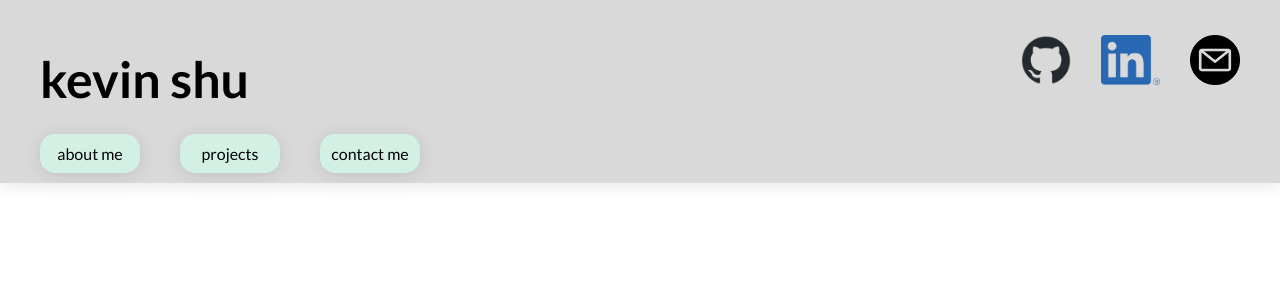
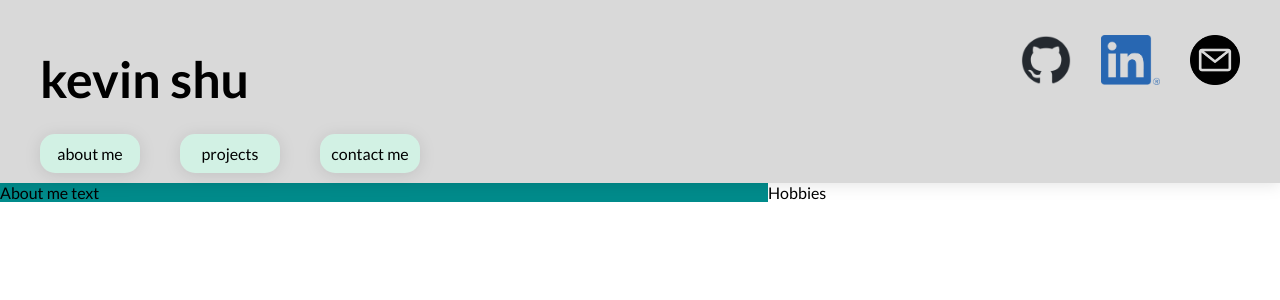
Before and after one commit to kyshu11027/portfolio, a React (Vite) app: page / in a window 1280 px wide. Shown: the top 300 px of the page. Built offline with nearby package versions, Linux system fonts and the light colour scheme.

Commit message:
starting about me body

```diff
--- a/src/App.jsx
+++ b/src/App.jsx
@@ -1,6 +1,5 @@
 import { useState } from "react";
-import reactLogo from "./assets/react.svg";
-import viteLogo from "/vite.svg";
+import AboutMe from "./components/AboutMe";
 import Navbar from "./components/Navbar";
 import "./App.css";
 
@@ -10,6 +9,7 @@ function App() {
   return (
     <>
       <Navbar />
+      <AboutMe />
     </>
   );
 }
--- /dev/null
+++ b/src/components/AboutMe.jsx
@@ -0,0 +1,14 @@
+import React from "react";
+import "./about-me.css";
+
+const AboutMe = () => {
+  return (
+    <div className="about-me-container">
+      <div className="about-me">About me text</div>
+
+      <div className="hobbies">Hobbies</div>
+    </div>
+  );
+};
+
+export default AboutMe;
--- /dev/null
+++ b/src/components/about-me.css
@@ -0,0 +1,9 @@
+.about-me-container {
+  display: flex;
+  font-family: Lato, sans-serif;
+}
+
+.about-me {
+  background-color: darkcyan;
+  width: 60%;
+}
```
